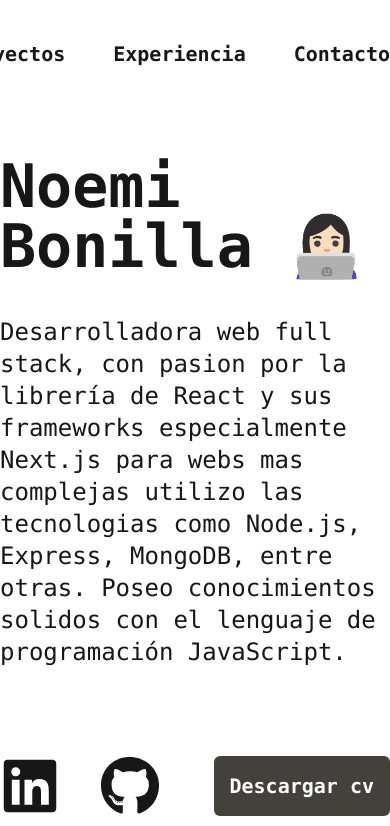
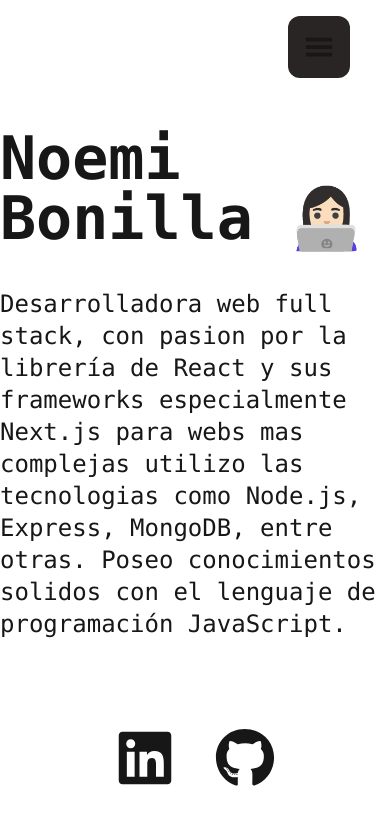
Before and after one commit to NoemiRivas/Portfolio, a Next.js app: page / in a window 390 px wide. Shown: the top 826 px of the page. Built offline with nearby package versions, Linux system fonts and the light colour scheme.

Commit message:
fix: add use client directive to Nav component

```diff
--- a/src/app/components/Contact.jsx
+++ b/src/app/components/Contact.jsx
@@ -16,8 +16,8 @@ function Contact() {
 
   return (
     <div className="py-12 ">
-      <div className="flex justify-between gap-4">
-        <div className="w-[30%]">
+      <div className="flex justify-between gap-4 md:flex flex-col items-center">
+        <div className="w-[50%] max-md:w-full">
           <h2 className="text-4xl font-bold text-center mb-12">Contacto 📧</h2>
           <p className="text-start text-stone-300 mb-12">
             Me puedes contactar a traves de mi correo electronico o a traves de
@@ -28,7 +28,7 @@ function Contact() {
         </div>
         <form
           onSubmit={handleSubmit(onSubmit)}
-          className="w-[50%] flex flex-col gap-4 bg-stone-900 p-8 rounded-lg"
+          className="w-[50%] max-md:w-full flex flex-col gap-4 bg-stone-900 p-8 rounded-lg"
         >
           <div className="flex flex-col gap-2">
             <label htmlFor="name" className="font-semibold">
--- /dev/null
+++ b/src/app/components/Footer.jsx
@@ -0,0 +1,13 @@
+import React from 'react'
+
+function Footer() {
+  return (
+   <footer className='pb-10'>
+    <p className='text-center text-stone-400'>
+        &copy; 2025 - {new Date().getFullYear()} Todos los derechos reservados.
+    </p>
+   </footer>
+  )
+}
+
+export default Footer
--- a/src/app/components/Hero.jsx
+++ b/src/app/components/Hero.jsx
@@ -12,7 +12,7 @@ function Hero() {
           conocimientos solidos con el lenguaje de programación JavaScript.
         </p>
       </div>
-      <div className="flex justify-between cursor-pointer py-10">
+      <div className="flex justify-between cursor-pointer py-10 md:flex-row flex-col items-center gap-10">
         <IconsNetwork />
         <button className="bg-stone-700 text-white text-xl font-bold p-4 rounded-md hover:bg-stone-800 transition-colors duration-300">
           Descargar cv
--- a/src/app/components/Nav.jsx
+++ b/src/app/components/Nav.jsx
@@ -1,16 +1,34 @@
+"use client"
 import React from 'react'
+import { GiHamburgerMenu } from "react-icons/gi";
+import { useState } from 'react';
 
 function Nav() {
+  const [isOpen, setIsOpen] = useState(false);
+
+  const toggleMenu = () => {
+    setIsOpen(!isOpen);
+  };
+
   return (
-    <nav className='py-10' >
-    <ul className='flex justify-end gap-12 items-center capitalize text-xl font-bold font-mono '>
-      <li className='hover:text-gray-500 transition-all duration-300 cursor-pointer'>Inicio</li>
-      <li className='hover:text-gray-500 transition-all duration-300 cursor-pointer'>Proyectos</li>
-      <li className='hover:text-gray-500 transition-all duration-300 cursor-pointer'>Experiencia</li>
-      <li className='hover:text-gray-500 cursor-pointer'>Contacto</li>
-    </ul>
-  </nav>
-  )
+    <nav className='py-10 '>
+      <button
+        onClick={toggleMenu}
+        className='md:hidden absolute top-4 right-10 bg-stone-800 p-4 rounded-xl hover:bg-stone-700 transition-all duration-300 cursor-pointer'
+      >
+        <GiHamburgerMenu size={30} />
+      </button>
+
+      <ul className={`${
+        isOpen ? 'flex' : 'hidden'
+      } md:flex flex-col md:flex-row justify-end gap-12 items-center capitalize text-xl font-bold font-mono absolute md:relative left-0 right-0 top-20 md:top-0 bg-stone-900 md:bg-transparent p-4 md:p-0 rounded-lg`}>
+        <li className='hover:text-stone-500 transition-all duration-300   cursor-pointer'>Inicio</li>
+        <li className='hover:text-stone-500 transition-all duration-300    cursor-pointer'>Proyectos</li>
+        <li className='hover:text-stone-500 transition-all duration-300   cursor-pointer'>Experiencia</li>
+        <li className='hover:text-stone-500 transition-all duration-300   cursor-pointer'>Contacto</li>
+      </ul>
+    </nav>
+  );
 }
 
 export default Nav
--- a/src/app/page.js
+++ b/src/app/page.js
@@ -4,6 +4,7 @@ import Projects from "./components/Projects";
 import Contact from "./components/Contact";
 import Hero from "./components/Hero";
 import Experience from "./components/Experience";
+import Footer from "./components/Footer";
 
 export default function Home() {
   return (
@@ -14,6 +15,7 @@ export default function Home() {
       <Habilities />
       <Experience />
       <Contact />
+      <Footer />
     </main>
   );
 }
--- a/src/app/utils/icons.jsx
+++ b/src/app/utils/icons.jsx
@@ -57,7 +57,7 @@ const Icons = () => {
     },
   ];
   return (
-    <div className="cursor-pointer grid grid-cols-6 gap-2  ">
+    <div className="cursor-pointer grid grid-cols-6 gap-2 max-md:grid-cols-3  ">
     {listIcons.map((icon) => (
       <div key={icon.name} className=" p-4 bg-stone-700 rounded-md hover:bg-stone-800 transition-colors duration-300 ">
         <span className="flex flex-col gap-2 items-center">
```
